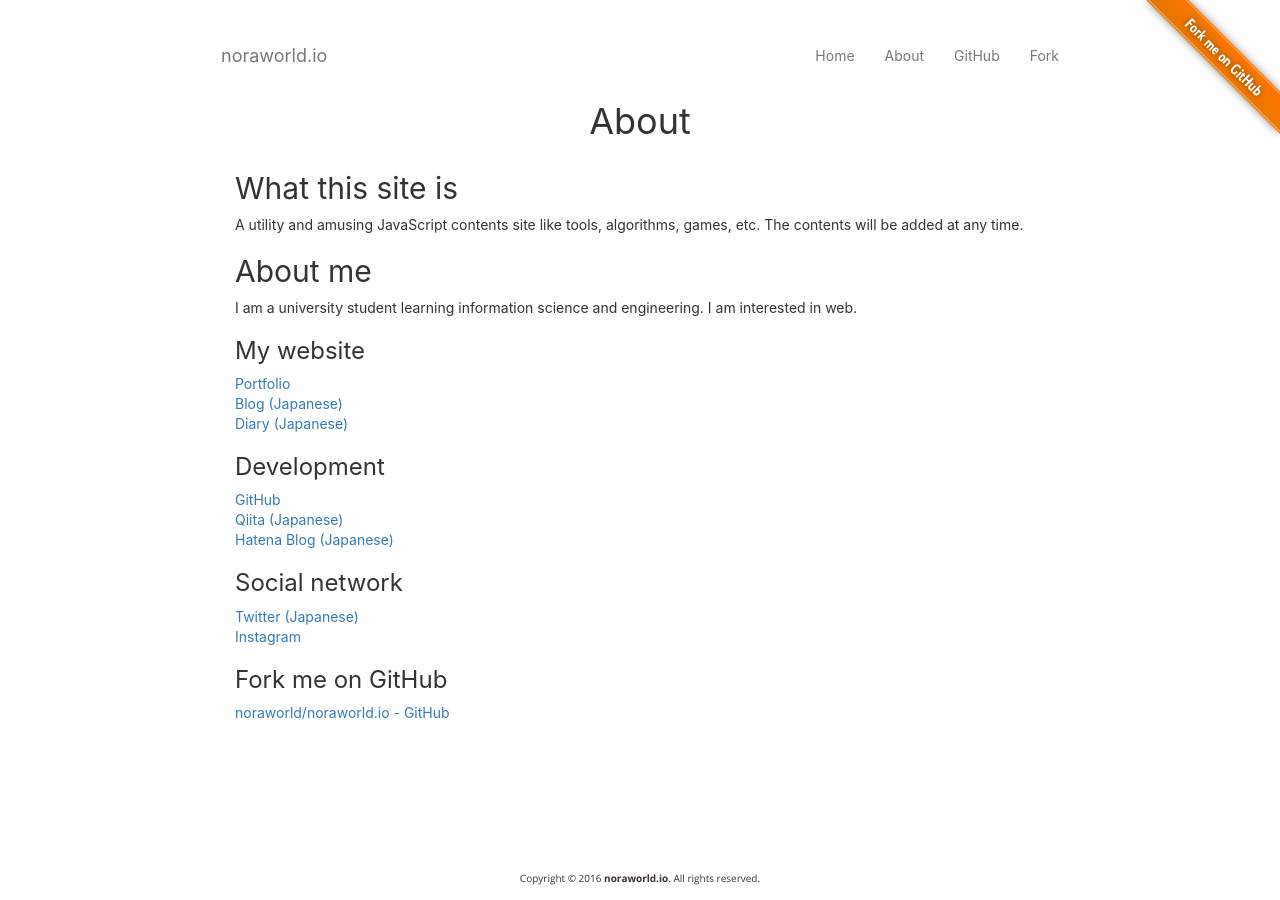
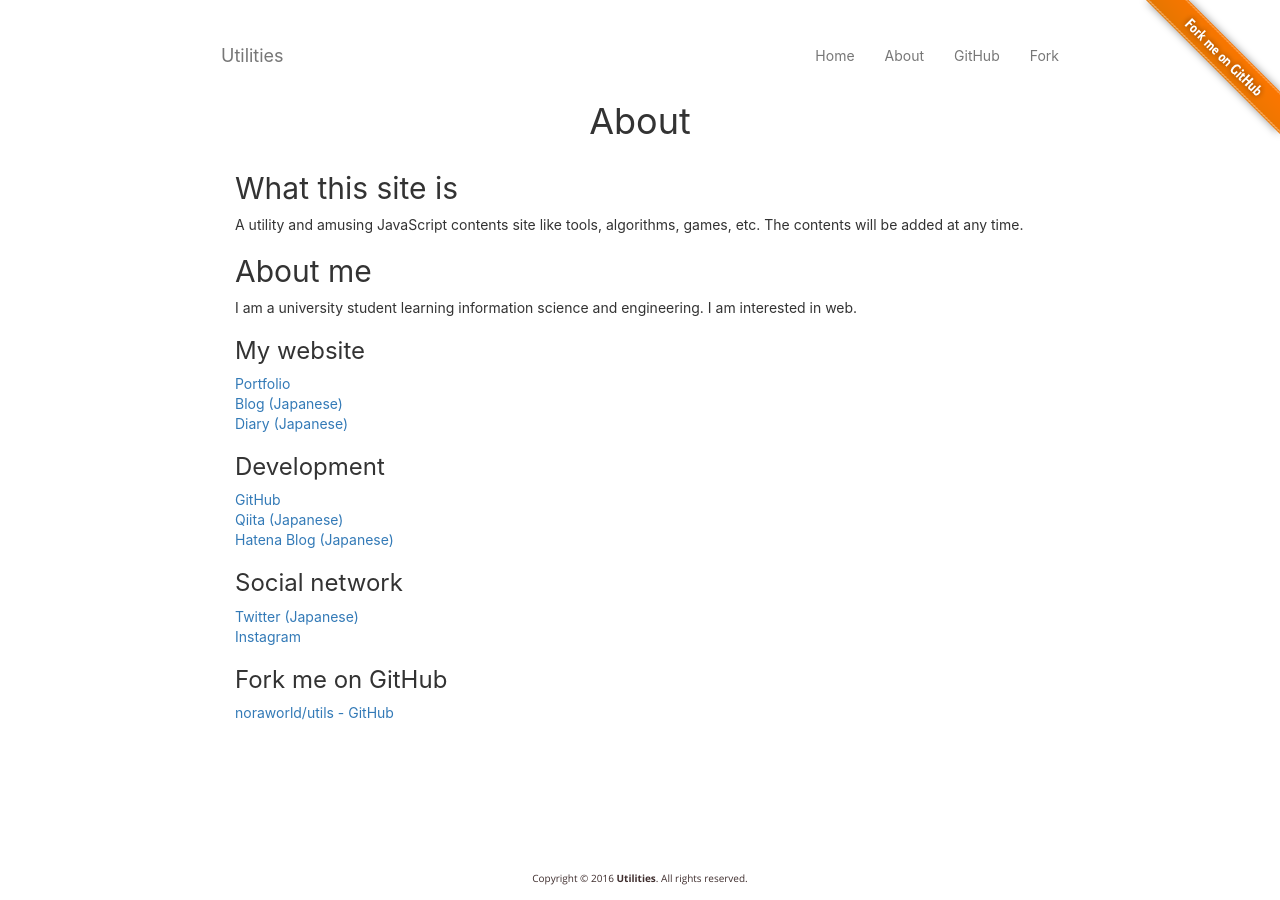
Before and after one commit to noraworld/utils, a Jekyll site: the page built from about.md, in a window 1280 px wide. Built offline with Jekyll 4.4.1, drawn with Linux system fonts in a browser that asks for light colours.

Commit message:
Change site title and URL

```diff
--- a/_config.yml
+++ b/_config.yml
@@ -1,7 +1,8 @@
-title: noraworld.io
+title: Utilities
 description: A utility and amusing JavaScript contents site.
 permalink: :title
 markdown: kramdown
+baseurl: /utils
 
 gems:
   - jekyll-feed
--- a/_layouts/default.html
+++ b/_layouts/default.html
@@ -5,16 +5,16 @@
   <title>{% if page.top %}{{ site.title }}{% else %}{{ page.title }}{% endif %}</title>
   <meta name="description" content="{% if page.description %}{{ page.description }}{% else %}{{ site.description }}{% endif %}">
   <meta name="viewport" content="width=device-width, initial-scale=1.0">
-  <link rel="stylesheet" type="text/css" href="/assets/lib/bootstrap/css/bootstrap.min.css">
-  <link rel="stylesheet" type="text/css" href="/assets/css/sticky_footer_navbar.css">
-  <link rel="stylesheet" type="text/css" href="/assets/css/default.css">
-  {% if page.style %}<link rel="stylesheet" type="text/css" href="/assets/css/post/{{ page.style }}">{% endif %}
+  <link rel="stylesheet" type="text/css" href="{{ site.baseurl }}/assets/lib/bootstrap/css/bootstrap.min.css">
+  <link rel="stylesheet" type="text/css" href="{{ site.baseurl }}/assets/css/sticky_footer_navbar.css">
+  <link rel="stylesheet" type="text/css" href="{{ site.baseurl }}/assets/css/default.css">
+  {% if page.style %}<link rel="stylesheet" type="text/css" href="{{ site.baseurl }}/assets/css/post/{{ page.style }}">{% endif %}
 </head>
 <body>
   <div class="container">
 
-    <a class="github-ribbon" href="https://github.com/noraworld/noraworld.io" tabindex="-1">
-      <img style="position:absolute;top:0;right:0;border:0;" src="/assets/img/fork_me_on_github.png" alt="Fork me on GitHub">
+    <a class="github-ribbon" href="https://github.com/noraworld{{ site.baseurl }}" tabindex="-1">
+      <img style="position:absolute;top:0;right:0;border:0;" src="{{ site.baseurl }}/assets/img/fork_me_on_github.png" alt="Fork me on GitHub">
     </a>
 
     <nav class="navbar navbar-default">
@@ -24,15 +24,15 @@
           <span class="icon-bar"></span>
           <span class="icon-bar"></span>
         </button>
-        <a href="/" class="navbar-brand" tabindex="-1">noraworld.io</a>
+        <a href="{{ site.baseurl }}/" class="navbar-brand" tabindex="-1">{{ site.title }}</a>
       </div>
 
       <div id="gnavi" class="collapse navbar-collapse">
         <ul class="nav navbar-nav navbar-right">
-          <li><a href="/" tabindex="-1">Home</a></li>
-          <li><a href="/about" tabindex="-1">About</a></li>
+          <li><a href="{{ site.baseurl }}/" tabindex="-1">Home</a></li>
+          <li><a href="{{ site.baseurl }}/about" tabindex="-1">About</a></li>
           <li><a href="https://github.com/noraworld" target="_blank" tabindex="-1">GitHub</a></li>
-          <li><a href="https://github.com/noraworld/noraworld.io" tabindex="-1">Fork</a></li>
+          <li><a href="https://github.com/noraworld{{ site.baseurl }}" tabindex="-1">Fork</a></li>
         </ul>
       </div>
     </nav>
@@ -46,12 +46,12 @@
 
   <footer class="footer">
     <div class="container">
-      <p class="text-muted text-center">Copyright &copy; 2016 <a href="/" tabindex="-1">{{ site.title }}</a>. All rights reserved.</p>
+      <p class="text-muted text-center">Copyright &copy; 2016 <a href="/{{ site.baseurl }}" tabindex="-1">{{ site.title }}</a>. All rights reserved.</p>
     </div>
   </footer>
 
-  <script type="text/javascript" src="/assets/lib/js/jquery.js"></script>
-  <script type="text/javascript" src="/assets/lib/bootstrap/js/bootstrap.min.js"></script>
-  {% if page.script %}<script type="text/javascript" src="/assets/js/post/{{ page.script }}"></script>{% endif %}
+  <script type="text/javascript" src="{{ site.baseurl }}/assets/lib/js/jquery.js"></script>
+  <script type="text/javascript" src="{{ site.baseurl }}/assets/lib/bootstrap/js/bootstrap.min.js"></script>
+  {% if page.script %}<script type="text/javascript" src="{{ site.baseurl }}/assets/js/post/{{ page.script }}"></script>{% endif %}
 </body>
 </html>
--- a/about.md
+++ b/about.md
@@ -1,7 +1,7 @@
 ---
 layout: post
 title: About
-description: About page of noraworld.io
+description: About page
 permalink: about
 ---
 
@@ -33,5 +33,5 @@
 
 ### Fork me on GitHub
 <ul>
-  <li><a href="https://github.com/noraworld/noraworld.io">noraworld/noraworld.io - GitHub</a></li>
+  <li><a href="https://github.com/noraworld{{ site.baseurl }}">noraworld{{ site.baseurl }} - GitHub</a></li>
 </ul>
```
Also changed, not shown: Gemfile (+4 -23 lines), index.md (+1 -1 lines), Gemfile.lock, 1 other file.
